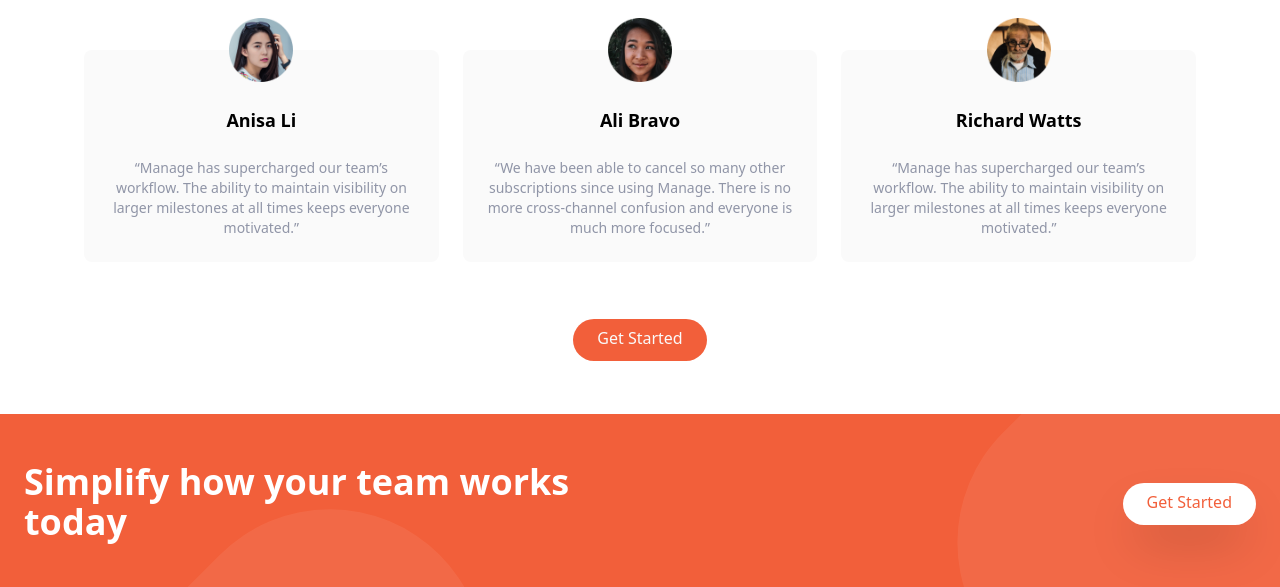
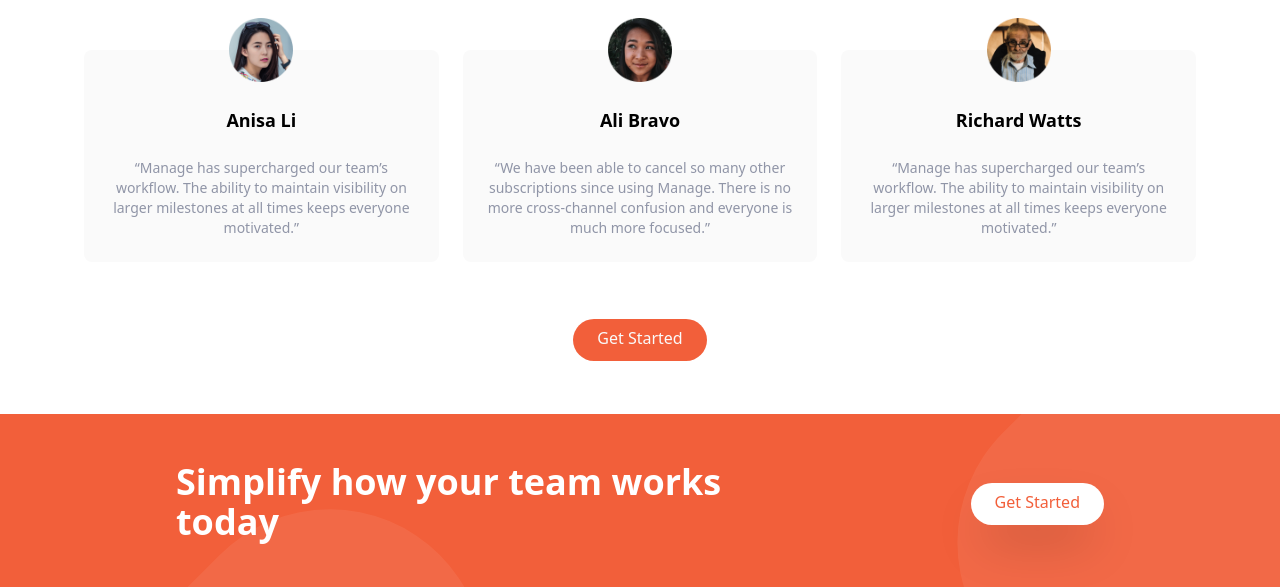
Before and after one commit to Shiremukhtar/tailwind-landing-page, a website: page index.html in a window 1280 px wide. Shown: the part 1334-1921 px from the top of the page. Drawn offline with Linux system fonts and the light colour scheme.

Commit message:
updated footer

```diff
--- a/index.html
+++ b/index.html
@@ -268,7 +268,7 @@
     <section id="cta" class="bg-brightRed">
       <!-- flex container-->
       <div
-        class="flex flex-col items-center justify-between mx-auto px-6 py-24 space-y-12 md:py-12 md:flex-row md:space-y-0"
+        class="container flex flex-col items-center justify-between mx-auto px-6 py-24 space-y-12 md:py-12 md:flex-row md:space-y-0"
       >
         <!-- Heading -->
         <h2
```
